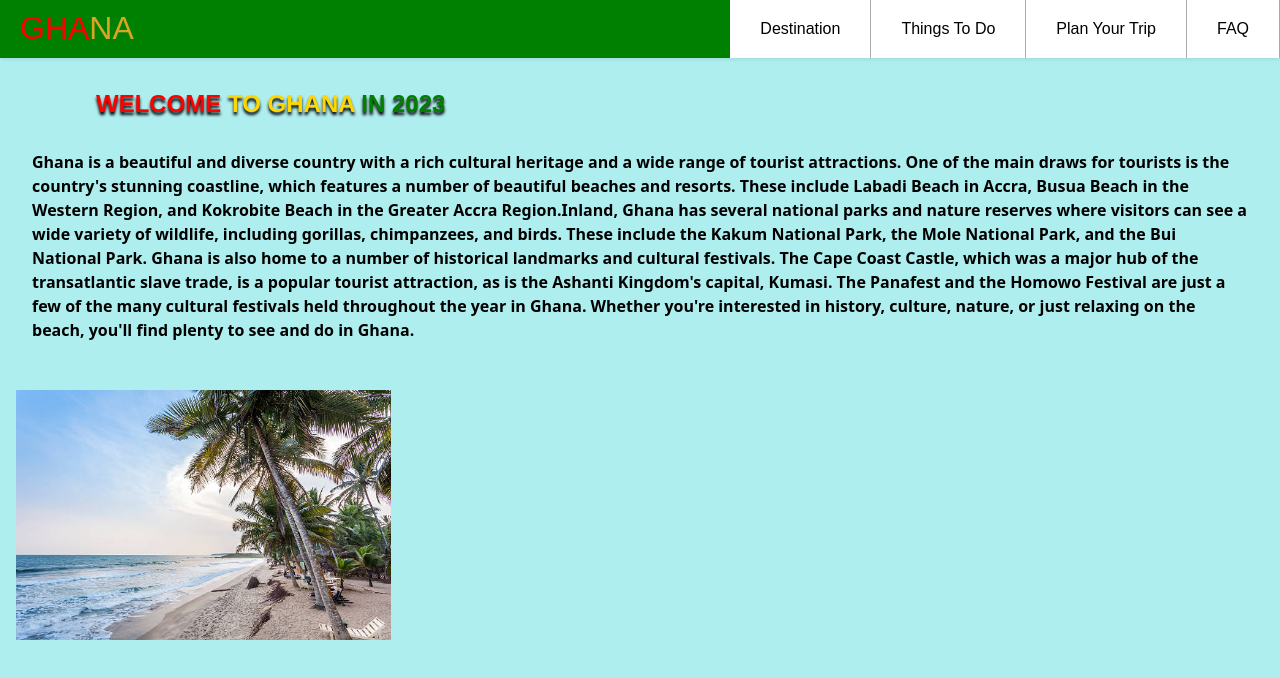
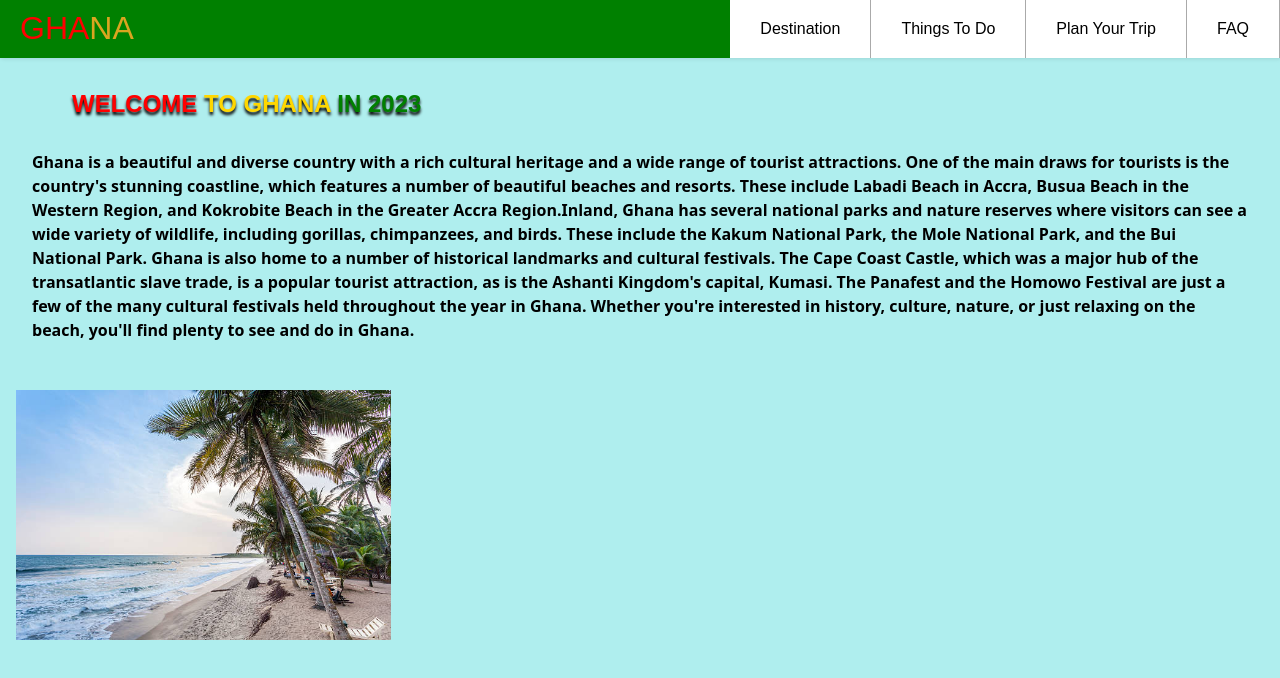
Before and after one commit to nyarko-i/CitiBasedSiteUpdated, a plain HTML site: page index.html in a window 1280 px wide. Drawn offline with Linux system fonts and the light colour scheme.

Commit message:
txt changed

```diff
--- a/style.css
+++ b/style.css
@@ -133,8 +133,7 @@ b{
     padding-top: 3em;
     font-size:1.5em;
     color:rgb(255, 215, 0);
-    margin-left: 4em;
-    text-align: center;
+    margin-left: 3em;
     text-shadow: 0px 3px 3px black;
 
 }
```
